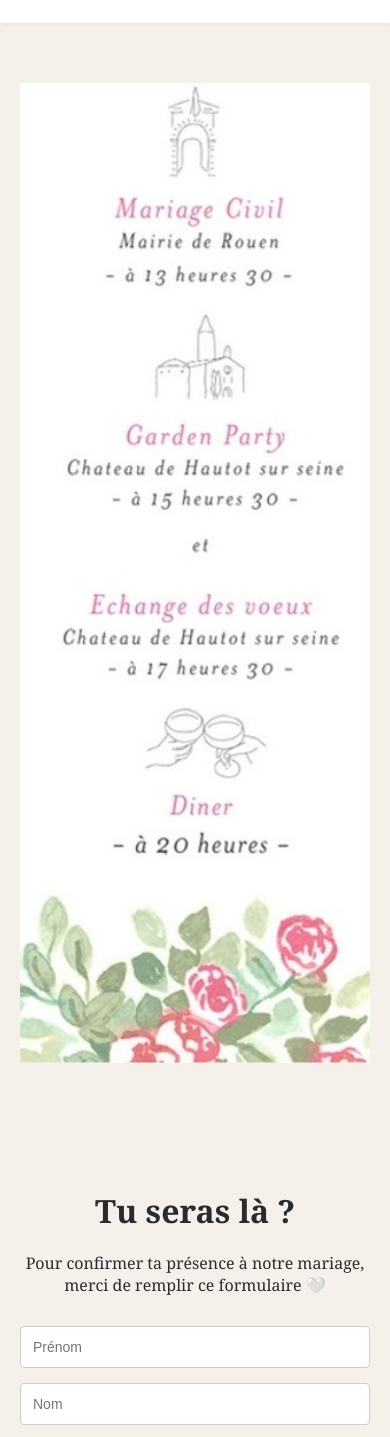
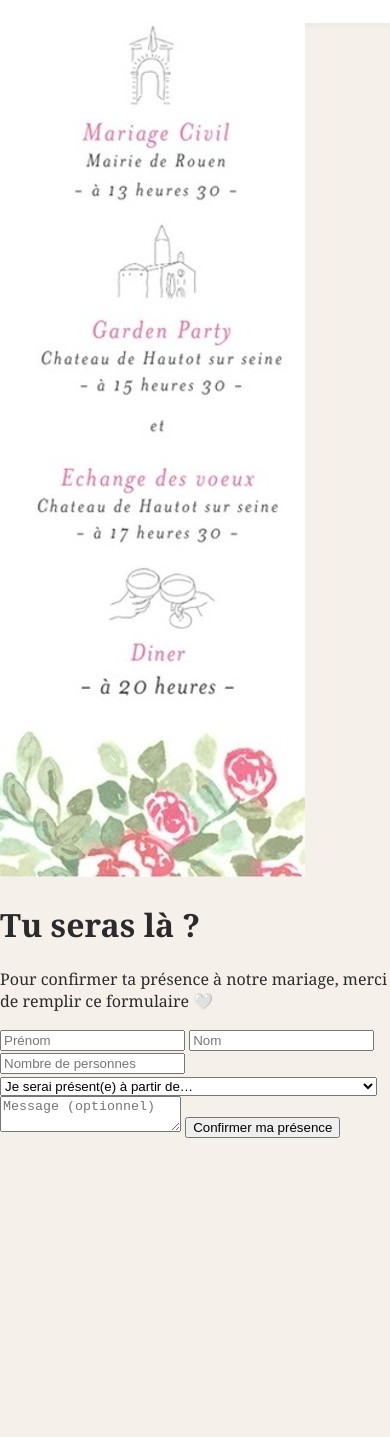
Before and after one commit to vimanga2-max/mariage-oceane-vimanga, a plain HTML site: page presence.html in a window 390 px wide. Shown: the part 116-1553 px from the top of the page. After the commit the page ends 1254 px from the top, so only its background shows below. Drawn offline with Linux system fonts and the light colour scheme.

Commit message:
style.css

```diff
--- a/style.css
+++ b/style.css
@@ -1,3 +1,4 @@
+/* ===== BASE ===== */
 body {
   margin: 0;
   font-family: "Georgia", serif;
@@ -5,7 +6,7 @@ body {
   color: #2b2b2b;
 }
 
-/* Barre du haut */
+/* ===== BARRE DU HAUT ===== */
 .topbar {
   background-color: #ffffff;
   text-align: center;
@@ -19,7 +20,6 @@ body {
   margin-bottom: 15px;
 }
 
-/* Menu */
 nav a {
   text-decoration: none;
   color: #2b2b2b;
@@ -37,128 +37,24 @@ nav a:hover {
   font-style: italic;
 }
 
-/* ===== PAGE PRÉSENCE ===== */
-
-.presence-layout {
-  display: flex;
-  align-items: flex-start;
-  max-width: 1100px;
-  margin: 60px auto;
-  gap: 60px;
-  padding: 0 20px;
+/* ===== BANDEAUX ===== */
+.bandeau {
+  width: 100%;
+  overflow: hidden;
 }
 
-/* Image côté */
-.presence-image {
-  flex: 1;
-  text-align: center;
+.bandeau img {
+  width: 100%;
+  height: auto;
+  display: block;
 }
 
-.presence-image img {
-  max-width: 100%;
-  height: auto;
-}
-
-/* Formulaire côté */
-.presence-form {
-  flex: 1;
-  text-align: left;
-}
-
-.presence-form h1 {
-  font-size: 32px;
-  margin-bottom: 20px;
-}
-
-.presence-form p {
-  font-size: 16px;
-  margin-bottom: 30px;
-}
-
-/* Formulaire */
-form {
-  display: flex;
-  flex-direction: column;
-  gap: 15px;
-}
-
-input,
-select,
-textarea {
-  padding: 12px;
-  font-size: 14px;
-  border: 1px solid #ccc;
-  border-radius: 4px;
-}
-
-textarea {
-  resize: vertical;
-}
-
-button {
-  margin-top: 20px;
-  padding: 14px;
-  background-color: #3f4a63;
-  color: white;
-  border: none;
-  font-size: 14px;
-  cursor: pointer;
-}
-
-button:hover {
-  background-color: #2f384d;
-}
-
-/* Mobile */
-@media (max-width: 800px) {
-  .presence-layout {
-    flex-direction: column;
-    align-items: center;   /* 🔑 CENTRAGE */
-  }
-
-  .presence-image {
-    width: 100%;
-    max-width: 420px;      /* 🔑 limite élégante */
-    margin: 0 auto 40px auto;
-    text-align: center;
-  }
-
-  .presence-image img {
-    width: 100%;
-    height: auto;
-  }
-
-  .presence-form {
-    width: 100%;
-    max-width: 420px;
-    margin: 0 auto;
-    text-align: center;
-  }
-}
-
-/* ===== PAGE D'ACCUEIL CENTRÉE ===== */
-.home main {
-  text-align: center;
-  padding: 40px 20px;
-}
-
-/* ===== PAGE CADEAUX CENTRÉE ===== */
-.cadeaux main {
-  text-align: center;
-  padding: 60px 20px;
-  max-width: 800px;
+/* ===== PAGE INVITATION ===== */
+.invitation-new {
+  max-width: 1100px;
   margin: 0 auto;
-
-}
-
-/* ===== NOUVELLE PAGE INVITATION ===== */
-
-.invitation-new {
-  position: relative;
-  background: #f5f0ea;
   padding: 80px 20px 120px;
   text-align: center;
-  overflow: hidden;
 }
 
 .intro {
@@ -167,23 +63,24 @@ button:hover {
 }
 
 .date {
+  font-size: 26px;
   letter-spacing: 2px;
   margin-bottom: 60px;
 }
 
-/* événements */
+/* ===== ÉVÉNEMENTS ===== */
 .events {
   display: grid;
   grid-template-columns: repeat(4, 1fr);
-  max-width: 1100px;
-  margin: 0 auto 60px;
   gap: 40px;
+  margin-bottom: 60px;
 }
 
 .event h3 {
   color: #c58b9f;
   font-size: 14px;
   letter-spacing: 2px;
+  margin-bottom: 10px;
 }
 
 .event p {
@@ -191,48 +88,51 @@ button:hover {
   line-height: 1.8;
 }
 
-/* confirmation */
+/* ===== RSVP ===== */
 .rsvp {
   display: inline-block;
+  margin: 40px 0 60px;
   color: #c58b9f;
   font-style: italic;
   text-decoration: none;
-  margin-bottom: 60px;
 }
 
 .rsvp:hover {
   text-decoration: underline;
 }
 
-/* dress code */
+/* ===== DRESS CODE ===== */
 .dress-title {
-  margin-bottom: 30px;
+  margin-bottom: 20px;
+}
+
+.dress-text {
+  margin-bottom: 40px;
 }
 
 .dress-img {
   max-width: 320px;
   width: 100%;
+  height: auto;
 }
 
-/* fleurs */
-.flower {
-  position: absolute;
-  width: 220px;
-  pointer-events: none;
+/* ===== RESPONSIVE ===== */
+@media (max-width: 900px) {
+  .events {
+    grid-template-columns: repeat(2, 1fr);
+  }
 }
 
-.flower.top.left { top: 0; left: 0; }
-.flower.top.right { top: 0; right: 0; }
-.flower.bottom.left { bottom: 0; left: 0; }
-.flower.bottom.right { bottom: 0; right: 0; }
-
-/* Mobile */
-@media (max-width: 900px) {
+@media (max-width: 600px) {
   .events {
     grid-template-columns: 1fr;
   }
 
-  .flower {
-    width: 150px;
+  .date {
+    font-size: 22px;
+  }
+
+  .invitation-new {
+    padding: 60px 15px;
   }
 }
```
